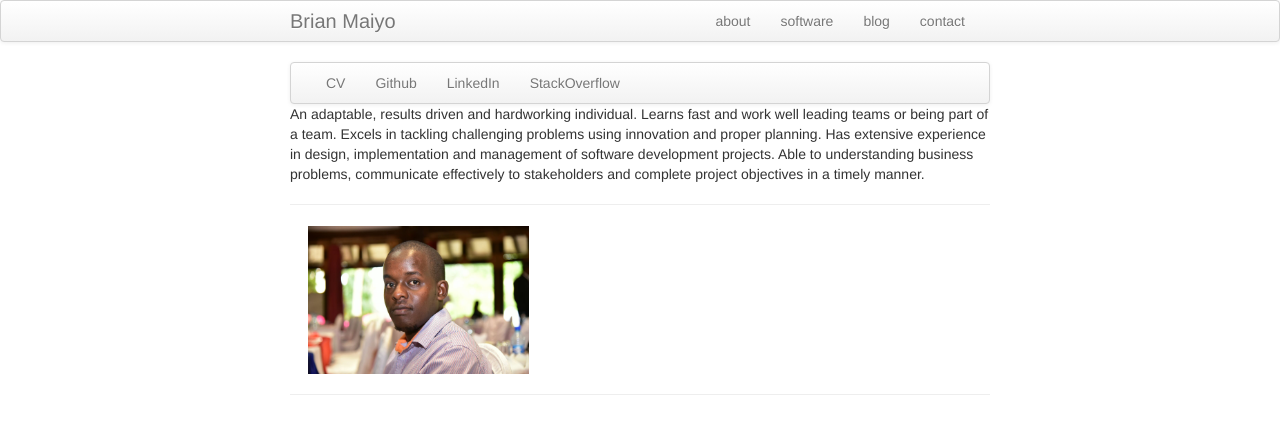
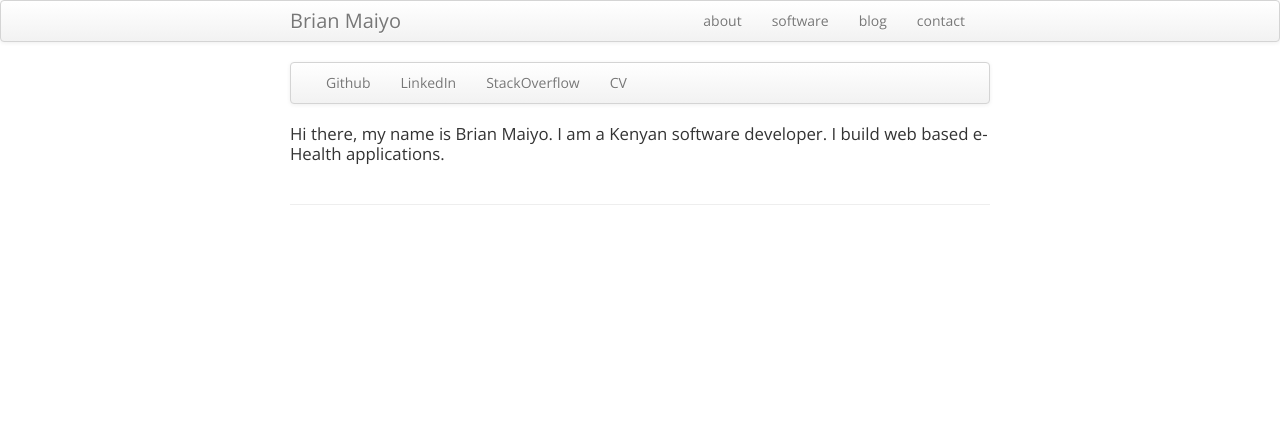
Before and after one commit to kiproping/kiproping, a Jekyll site: the page built from index.md, in a window 1280 px wide. Shown: the top 434 px of the page. Built offline with Jekyll 4.4.1, drawn with Linux system fonts in a browser that asks for light colours.

Commit message:
new font, and content

```diff
--- a/_includes/themes/twitter/default.html
+++ b/_includes/themes/twitter/default.html
@@ -17,8 +17,9 @@
 
 		<!-- Le styles -->
 		<link href="{{ ASSET_PATH }}/bootstrap/css/bootstrap.2.2.2.min.css" rel="stylesheet">
-		<link href="{{ ASSET_PATH }}/css/style.css?body=1" rel="stylesheet" type="text/css" media="all">
+		<link href="{{ ASSET_PATH }}/css/style.css" rel="stylesheet" type="text/css" media="all">
 		<link href="{{ ASSET_PATH }}/css/kbroman.css" rel="stylesheet" type="text/css" media="all">
+		<link href="https://fonts.googleapis.com/css?family=Open+Sans" rel="stylesheet">
 
 		<!-- Le fav and touch icons -->
 		<link rel="SHORTCUT ICON" href="{{ BASE_PATH }}/favicon.ico"/>
--- a/assets/themes/twitter/css/kbroman.css
+++ b/assets/themes/twitter/css/kbroman.css
@@ -60,3 +60,7 @@ td.right {
 h1, h2, h3, h4 {
     color: darkslateblue;
 }
+
+body {
+  font-family: 'Open Sans', sans-serif;
+}
--- a/assets/themes/twitter/css/style.css
+++ b/assets/themes/twitter/css/style.css
@@ -8,6 +8,13 @@
 
 .navbar .nav {
   float: right; }
+
+.navbar .mainbar {
+  margin-bottom: inherit; }
+
+.navbar p {
+  font-size: 1.2em; }
+}
 
 /* posts index */
 .post > h3.title {
--- a/index.md
+++ b/index.md
@@ -6,18 +6,17 @@ keywords: Brian Maiyo, e-Health, BLIS.
 ---
 
 <div class="navbar">
-	<div class="navbar-inner">
+	<div class="navbar-inner mainbar">
 		<ul class="nav"  style="float:left">
-			<li><a target="_blank" href="{{ BASE_PATH }}/assets/brianmaiyocv.pdf">CV</a></li>
 			<li><a target="_blank" href="https://github.com/briankip">Github</a></li>
 			<li><a target="_blank" href="https://www.linkedin.com/in/brian-maiyo-0baa95b4/">LinkedIn</a></li>
 			<li><a target="_blank" href="https://stackoverflow.com/users/536434/briankip">StackOverflow</a></li>
+			<li><a target="_blank" href="{{ BASE_PATH }}/assets/brianmaiyocv.pdf">CV</a></li>
 		</ul>
 	</div>
-	<div>
-		An adaptable, results driven and hardworking individual. Learns fast and work well leading teams or being part of a team. Excels in tackling challenging problems using innovation and proper planning.
-		Has extensive experience in design, implementation and management of software development projects. Able to understanding business problems, communicate effectively to stakeholders and complete project objectives in a timely manner.
-	<hr>
-	<img class="span4" src="assets/pics/brianmaiyo.jpg">
+	<div class="slim">
+		<p>
+		Hi there, my name is Brian Maiyo. I am a Kenyan software developer. I build web based e-Health applications.
+		</p>
 	</div>
 </div>
```
